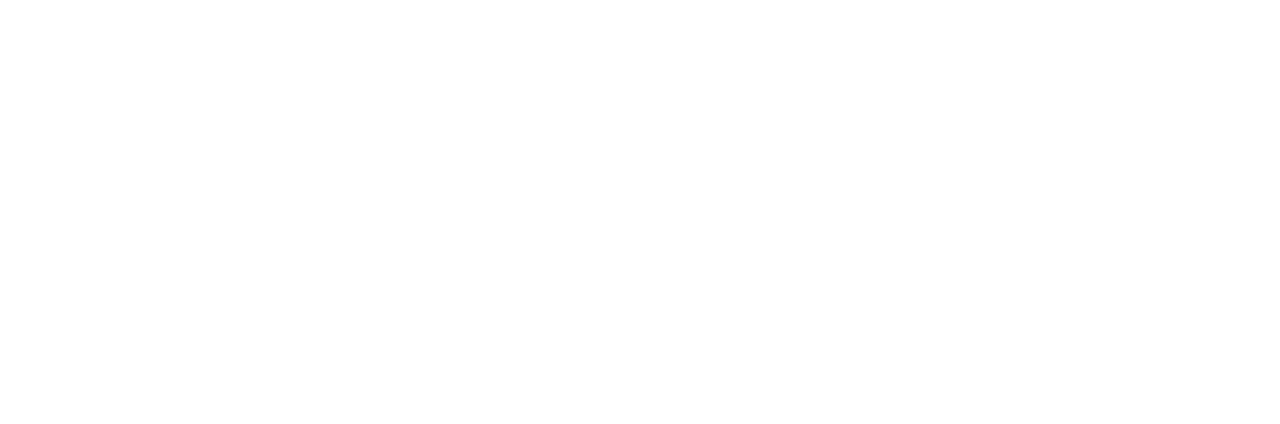
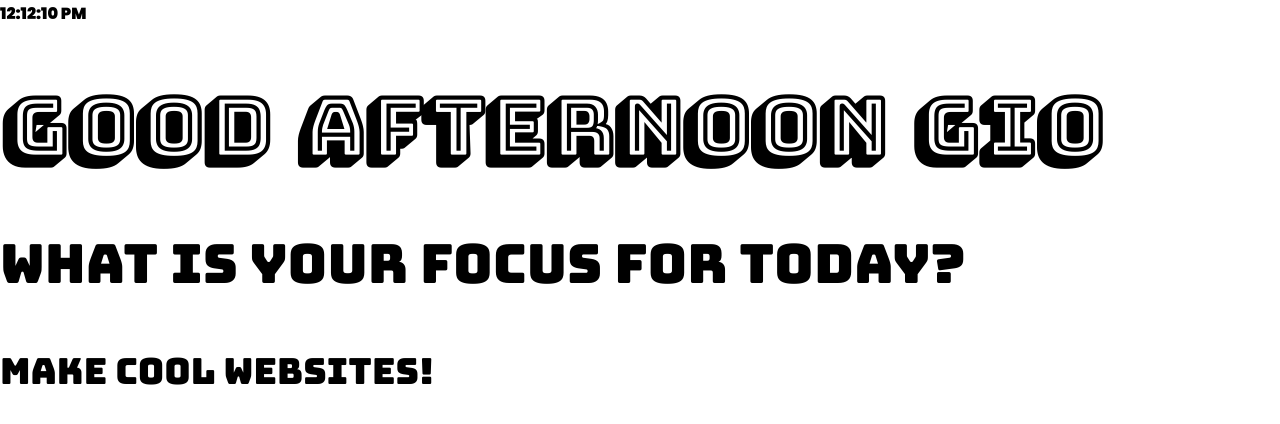
Before and after one commit to GioLorenzo/dynamic-momentum-landing-page, a plain HTML site: page index.html in a window 1280 px wide. Drawn offline with Linux system fonts and the light colour scheme.

Commit message:
HTML Structure

```diff
--- a/index.html
+++ b/index.html
@@ -8,6 +8,16 @@
 </head>
 <body>
 
+    <time id="time">12:12:10 PM</time>
+
+    <h2>
+        <span id="greeting">Good Afternoon </span>
+        <span id="name" contenteditable="true">Gio</span>
+    </h2>
+
+    <h3>What is your focus for today?</h3>
+
+    <h4 id="focus" contenteditable="true">Make cool websites!</h3>
 
 <script src="./assets/js/app.js" type="text/javascript"></script>
 </body>
```
